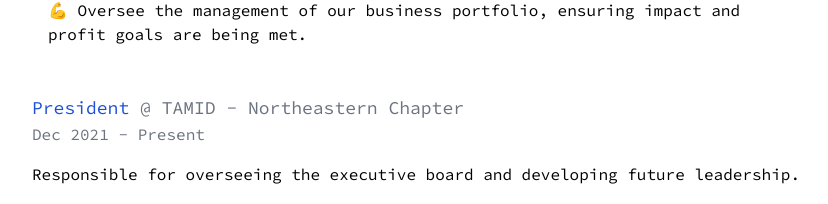
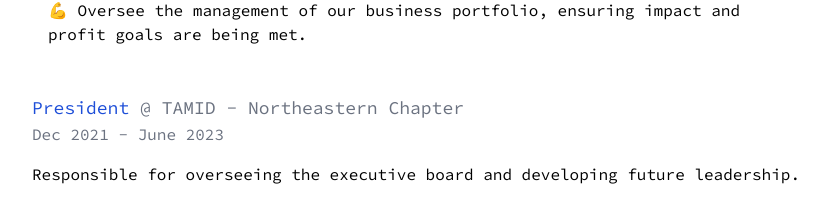
Before and after one commit to KnowIsPow/digital-garden, a Next.js app: page /credentials in a window 1280 px wide. Shown: the part 779-983 px from the top of the page, without its empty margins (224-1052 px from the left). Built offline with nearby package versions, Linux system fonts and the light colour scheme.

Commit message:
Update TAMID president role

```diff
--- a/src/data/credentials.js
+++ b/src/data/credentials.js
@@ -16,7 +16,7 @@ export const credentials = [
     role: "President",
     company: "TAMID - Northeastern Chapter",
     startDate: "Dec 2021",
-    endDate: "Present",
+    endDate: "June 2023",
     location: "Greater Boston Area",
     description: `Responsible for overseeing the executive board and developing future leadership.`,
     accomplishments: [
```
